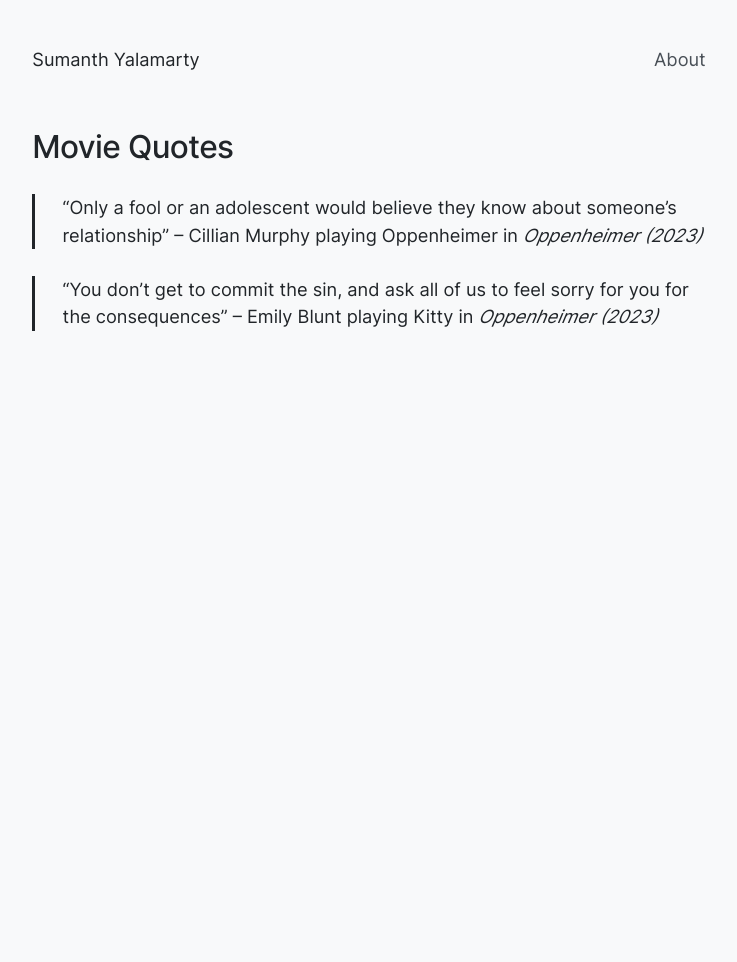
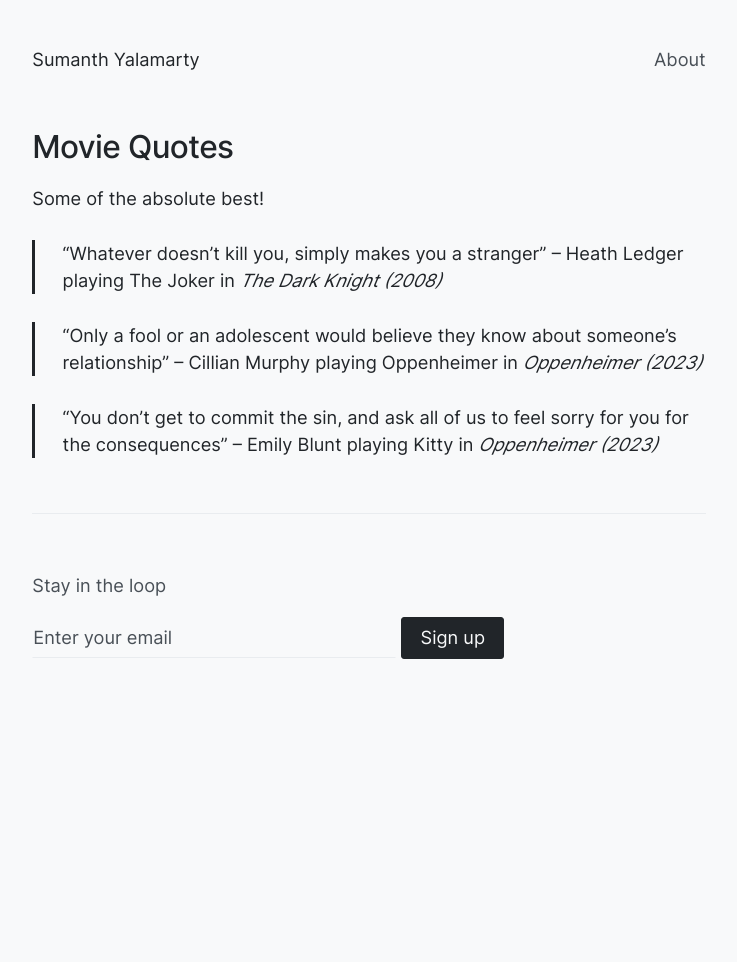
Before and after one commit to s7manth/digital-garden, a Jekyll site: the page built from _ldocs/moviequotes.md, in a window 1280 px wide. Shown: the whole page, without its empty margins (271-1008 px from the left). Built offline with Jekyll 4.4.1, drawn with Linux system fonts in a browser that asks for light colours; before the commit the page ends 900 px from its top, so only the background shows below that.

Commit message:
reactivate footer

```diff
--- a/_includes/footer.html
+++ b/_includes/footer.html
@@ -1,4 +1,4 @@
-<!-- <div class="pn2 bt font-ui">
+<div class="pn2 bt font-ui">
   <p class="muted">
     Stay in the loop
   </p>
@@ -15,4 +15,3 @@
     </form>
   </div>
 </div>
- -->
--- a/_ldocs/moviequotes.md
+++ b/_ldocs/moviequotes.md
@@ -8,6 +8,10 @@
 
 # Movie Quotes
 
+Some of the absolute best!
+
+> "Whatever doesn't kill you, simply makes you a stranger" -- Heath Ledger playing The Joker in *The Dark Knight (2008)*
+
 > "Only a fool or an adolescent would believe they know about someone's relationship" -- Cillian Murphy playing Oppenheimer in *Oppenheimer (2023)*
 
 > "You don't get to commit the sin, and ask all of us to feel sorry for you for the consequences" -- Emily Blunt playing Kitty in *Oppenheimer (2023)*
```
Also changed, not shown: _notes/start-again.md (+1 -1 lines).
